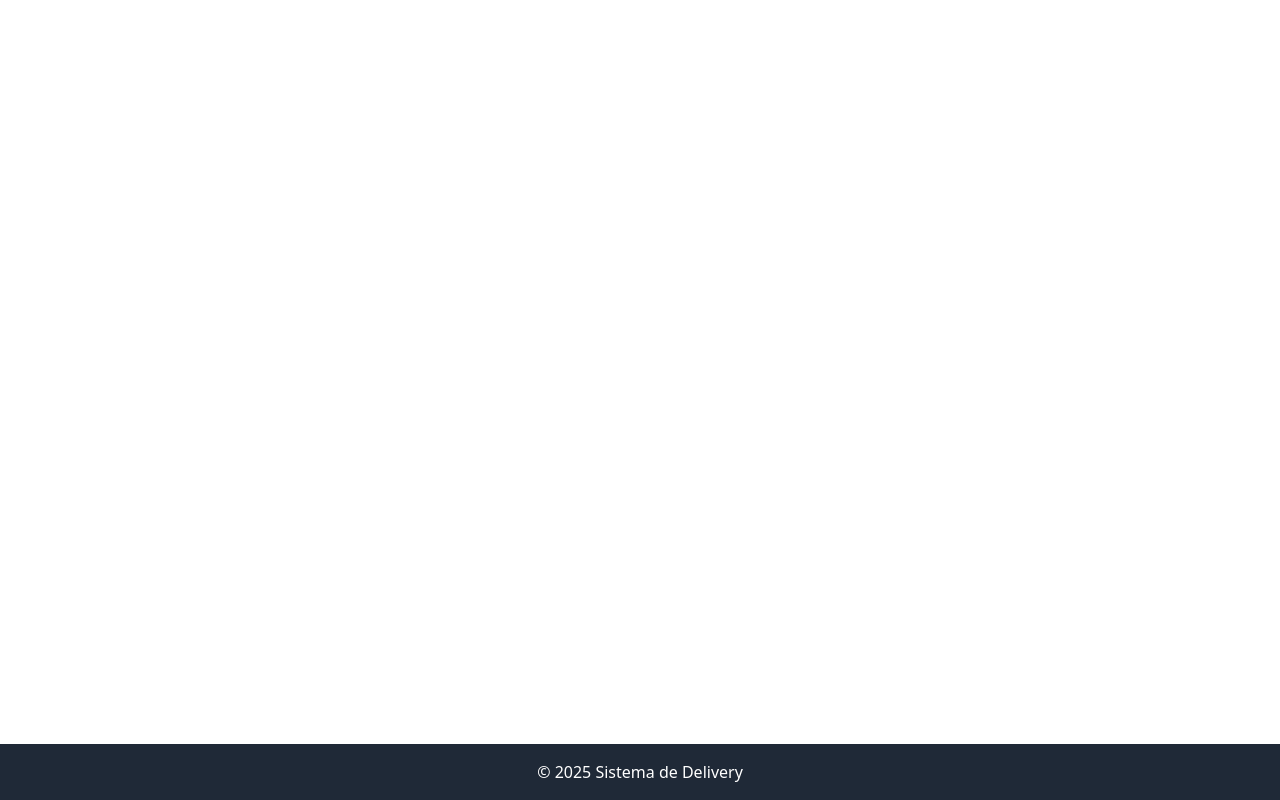
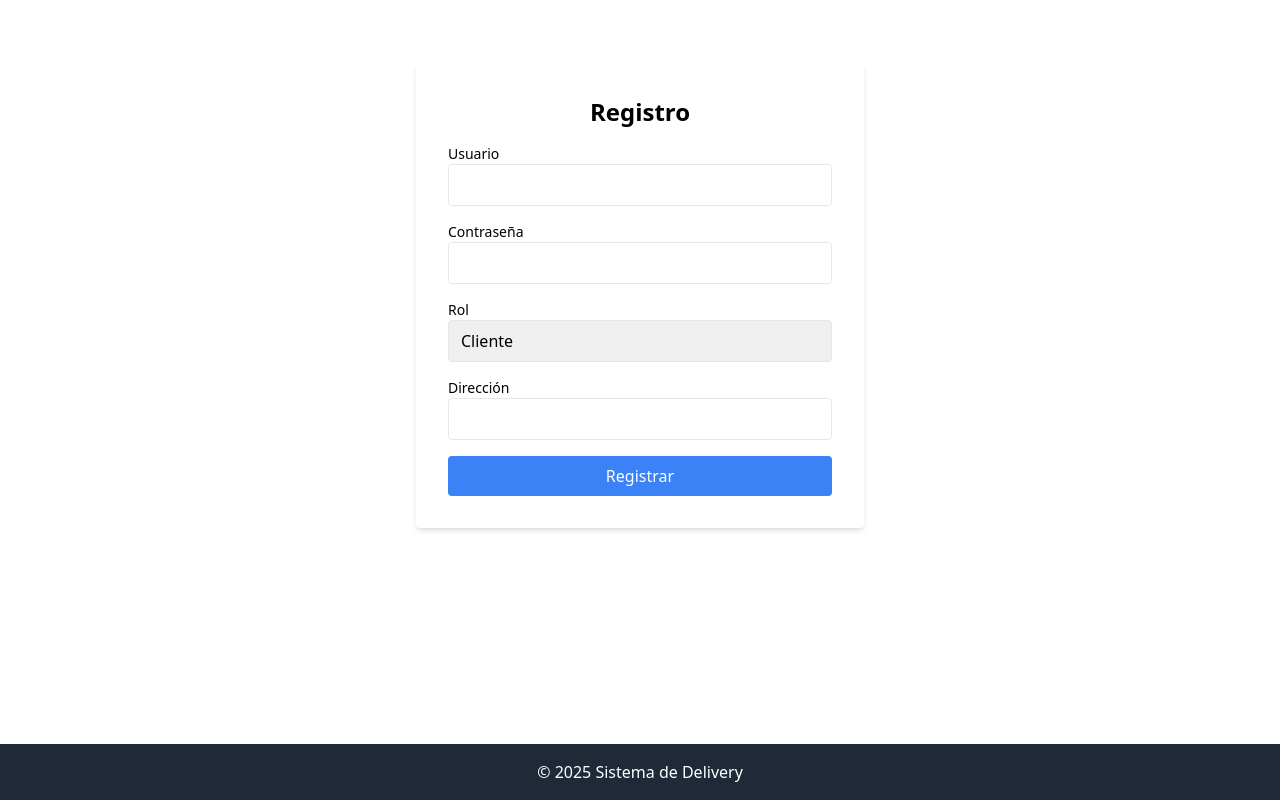
Before and after one commit to Sepitoooo19/Front-Lab1-TBD, a Nuxt app: page /register in a window 1280 px wide. Built offline with nearby package versions, Linux system fonts and the light colour scheme.

Commit message:
Intento de agregar register y login al front

```diff
--- /dev/null
+++ b/pages/register.vue
@@ -0,0 +1,135 @@
+<template>
+    <div class="register max-w-md mx-auto bg-white p-8 shadow-md rounded">
+      <h1 class="text-2xl font-bold mb-4 text-center">Registro</h1>
+      <form @submit.prevent="handleRegister">
+        <!-- Username -->
+        <div class="mb-4">
+          <label for="username" class="block text-sm font-medium">Usuario</label>
+          <input
+            type="text"
+            id="username"
+            v-model="form.username"
+            class="w-full border px-3 py-2 rounded focus:outline-none focus:ring-2 focus:ring-primary"
+            required
+          />
+        </div>
+
+        <!-- Password -->
+        <div class="mb-4">
+          <label for="password" class="block text-sm font-medium">Contraseña</label>
+          <input
+            type="password"
+            id="password"
+            v-model="form.password"
+            class="w-full border px-3 py-2 rounded focus:outline-none focus:ring-2 focus:ring-primary"
+            required
+          />
+        </div>
+
+        <!-- Role -->
+        <div class="mb-4">
+          <label for="role" class="block text-sm font-medium">Rol</label>
+          <select
+            id="role"
+            v-model="form.role"
+            @change="updateFields"
+            class="w-full border px-3 py-2 rounded focus:outline-none focus:ring-2 focus:ring-primary"
+          >
+            <option value="cliente">Cliente</option>
+            <option value="repartidor">Repartidor</option>
+            <option value="administrador">Administrador</option>
+          </select>
+        </div>
+
+        <!-- Dynamic Fields -->
+        <template v-if="form.role === 'cliente'">
+          <div class="mb-4">
+            <label for="address" class="block text-sm font-medium">Dirección</label>
+            <input
+              type="text"
+              id="address"
+              v-model="form.address"
+              class="w-full border px-3 py-2 rounded focus:outline-none focus:ring-2 focus:ring-primary"
+              required
+            />
+          </div>
+        </template>
+
+        <template v-if="form.role === 'repartidor'">
+          <div class="mb-4">
+            <label for="vehicle" class="block text-sm font-medium">Vehículo</label>
+            <input
+              type="text"
+              id="vehicle"
+              v-model="form.vehicle"
+              class="w-full border px-3 py-2 rounded focus:outline-none focus:ring-2 focus:ring-primary"
+              required
+            />
+          </div>
+          <div class="mb-4">
+            <label for="plate" class="block text-sm font-medium">Placa</label>
+            <input
+              type="text"
+              id="plate"
+              v-model="form.plate"
+              class="w-full border px-3 py-2 rounded focus:outline-none focus:ring-2 focus:ring-primary"
+              required
+            />
+          </div>
+        </template>
+
+        <button
+          type="submit"
+          class="w-full bg-blue-500 text-white py-2 rounded hover:bg-blue-600 transition duration-200"
+        >
+          Registrar
+        </button>
+      </form>
+      <p v-if="registerError" class="text-red-500 mt-4 text-center">{{ registerError }}</p>
+    </div>
+  </template>
+
+  <script setup>
+  import { ref } from "vue";
+
+  const form = ref({
+    username: "",
+    password: "",
+    role: "cliente",
+    address: "",
+    vehicle: "",
+    plate: "",
+  });
+
+  const registerError = ref("");
+
+  const handleRegister = async () => {
+    registerError.value = "";
+    try {
+      const response = await $fetch("/auth/register", {
+        method: "POST",
+        body: form.value,
+      });
+
+      if (!response.ok) {
+        throw new Error("Error al registrar el usuario");
+      }
+
+      alert("Usuario registrado exitosamente");
+    } catch (error) {
+      registerError.value = error.message || "Error al registrar";
+    }
+  };
+
+  const updateFields = () => {
+    form.value.address = "";
+    form.value.vehicle = "";
+    form.value.plate = "";
+  };
+  </script>
+
+  <style scoped>
+  .register {
+    margin-top: 2rem;
+  }
+  </style>
```
Also changed, not shown: services/authService.ts (added, +27 -0 lines).
